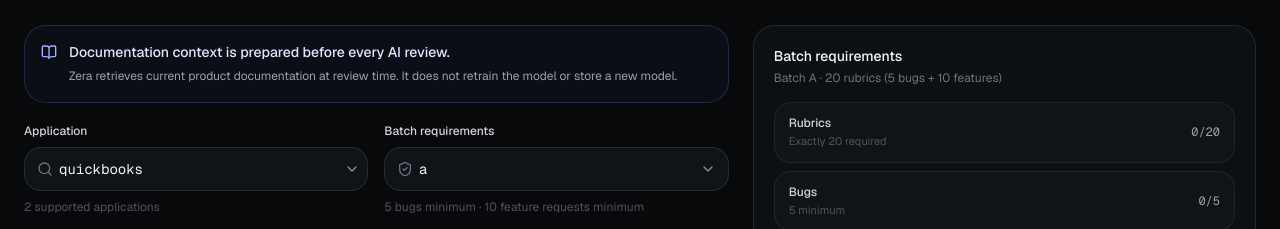
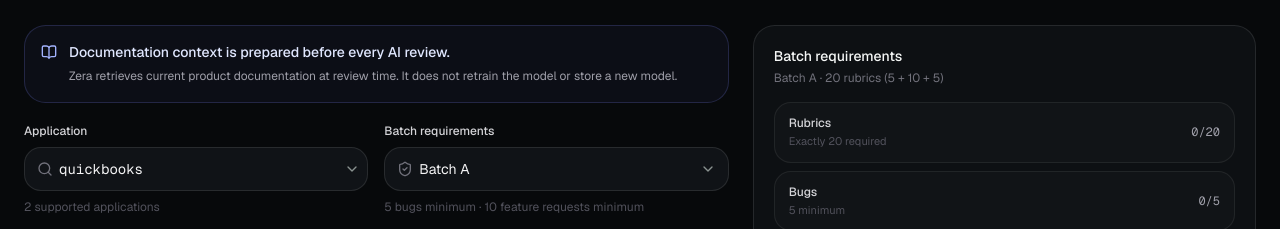
Before and after one commit to aman-codes-1/zera-rubric-validator, a Next.js app: page / in a window 1280 px wide. Shown: the part 318-547 px from the top of the page. Built offline with nearby package versions, Linux system fonts and the light colour scheme.

Commit message:
Use exact batch names as keys

```diff
--- a/app/page.tsx
+++ b/app/page.tsx
@@ -43,7 +43,7 @@ import {
 } from '@/components/ui/select';
 import { Textarea } from '@/components/ui/textarea';
 
-type BatchKey = 'a' | 'b' | 'c';
+type BatchKey = 'Batch A' | 'Batch B' | 'Batch C';
 const APPLICATIONS = ['quickbooks', 'workday'] as const;
 type Application = (typeof APPLICATIONS)[number];
 type IssueSeverity = 'error' | 'warning';
@@ -106,9 +106,9 @@ const BATCHES: Record<
   BatchKey,
   { label: string; total: number; bugs: number; features: number }
 > = {
-  a: { label: 'Batch A · 20 rubrics (5 bugs + 10 features)', total: 20, bugs: 5, features: 10 },
-  b: { label: 'Batch B · 20 rubrics (3 bugs + 3 features)', total: 20, bugs: 3, features: 3 },
-  c: { label: 'Batch C · 10 rubrics (3 bugs + 3 features)', total: 10, bugs: 3, features: 3 },
+  'Batch A': { label: 'Batch A · 20 rubrics (5 + 10 + 5)', total: 20, bugs: 5, features: 10 },
+  'Batch B': { label: 'Batch B · 20 rubrics (3 + 3 + 14)', total: 20, bugs: 3, features: 3 },
+  'Batch C': { label: 'Batch C · 10 rubrics (3 + 3 + 4)', total: 10, bugs: 3, features: 3 },
 };
 
 const VALID_TAGS = new Set(['bug', 'feature request']);
@@ -454,7 +454,7 @@ function docsBadge(status: AiReview['documentationStatus']) {
 
 export default function Home() {
   const [application, setApplication] = useState<Application>(APPLICATIONS[0]);
-  const [batchKey, setBatchKey] = useState<BatchKey>('a');
+  const [batchKey, setBatchKey] = useState<BatchKey>('Batch A');
   const [jsonInput, setJsonInput] = useState('');
   const [results, setResults] = useState<RubricResult[]>([]);
   const [aiStatus, setAiStatus] = useState<AiStatus>('idle');
--- a/worker/checkset-worker.js
+++ b/worker/checkset-worker.js
@@ -130,7 +130,7 @@ async function validateWithOpenAI(request, env) {
 
   const input = [
     'Application identifier: ' + JSON.stringify(application),
-    'Batch preset: ' + String(body.batch || 'a'),
+    'Batch preset: ' + String(body.batch || 'Batch A'),
     'Rubric JSON data:',
     JSON.stringify(body.rubrics),
   ].join('\n\n');
```
